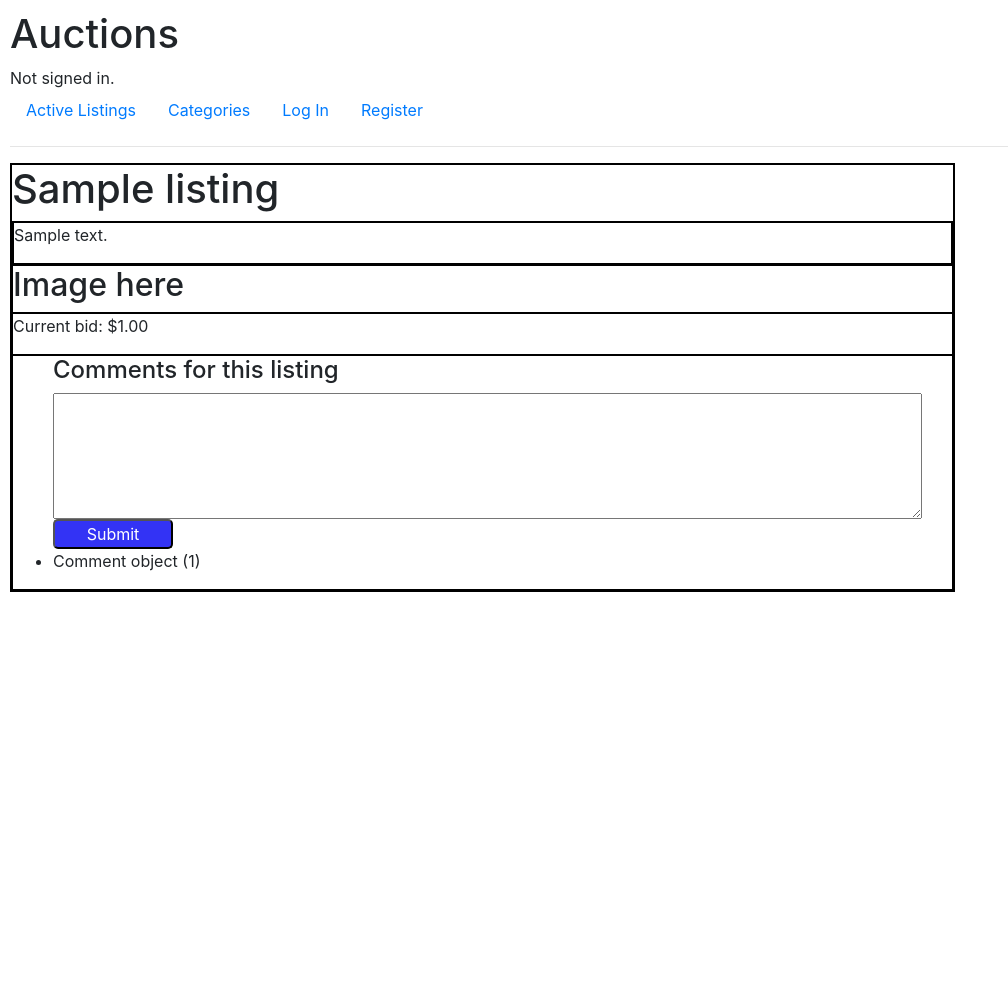
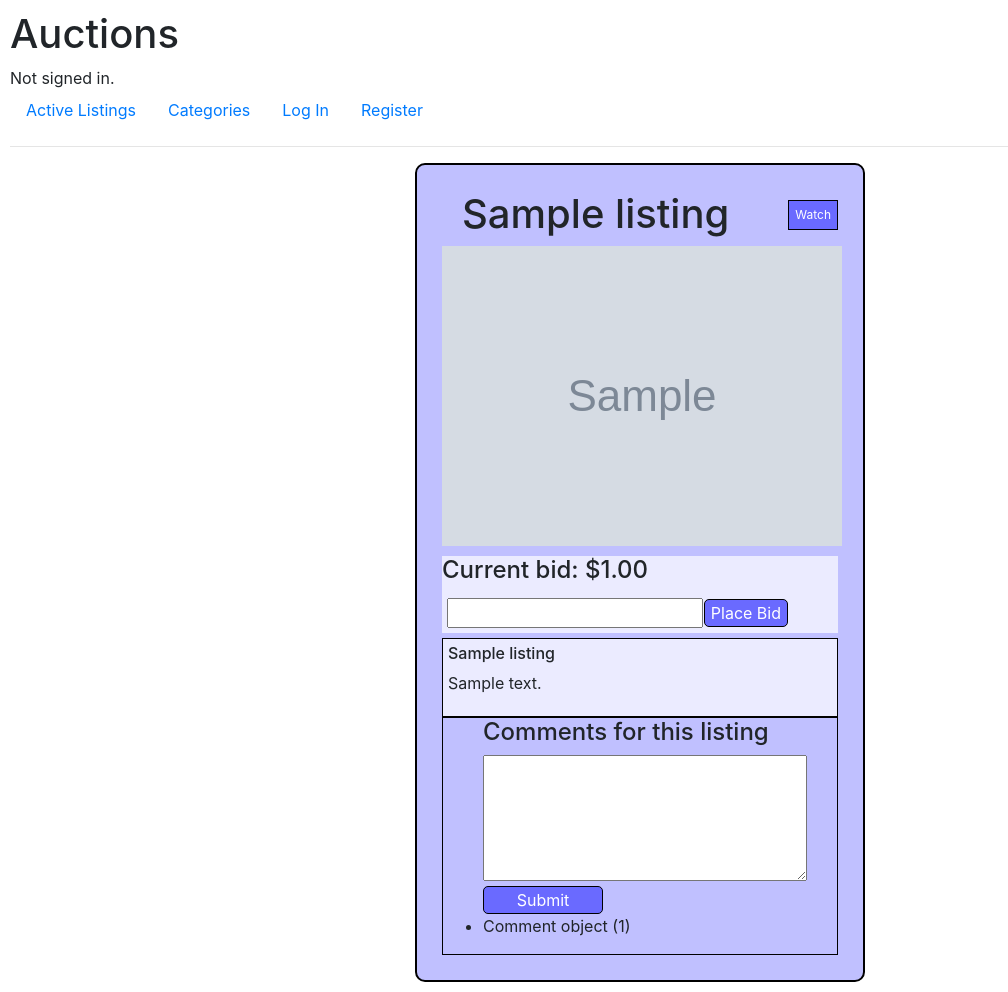
Before and after one commit to shaawwn/CS50w---Commerce, a Django app: page /listing/1 in a window 1280 px wide. Shown: the whole page, without its empty margins (0-1008 px from the left). Before the commit the page ends 592 px from the top, so only its background shows below. Run offline with Django 3.2, Linux system fonts and the light colour scheme; data comes from the database, SQL or seed files in the repository; both versions use the stored data as it was after the commit; tables that the repository leaves empty hold one stand-in row (values such as "Sample post"); grey boxes marked "Sample" are stand-in pictures; some libraries are stand-ins or nearby versions.

Commit message:
Added bidding

```diff
--- a/auctions/admin.py
+++ b/auctions/admin.py
@@ -3,3 +3,4 @@ from .models import Listing, User, Comment, Bid, Category
 # Register your models here.
 admin.site.register(Listing)
 admin.site.register(Category)
+admin.site.register(Bid)
--- a/auctions/models.py
+++ b/auctions/models.py
@@ -22,6 +22,8 @@ class Listing(models.Model):
     seller = models.ForeignKey('User', default=None, on_delete=models.CASCADE)
     created = models.DateTimeField(auto_now=True)
     image = models.ImageField(blank=True, null=True, upload_to="images/")
+    open = models.BooleanField(default=True)
+    top_bidder = models.ManyToManyField(User, blank=True, default=None, related_name="top_bidder")
 
 
 class Bid(models.Model):
--- a/auctions/static/auctions/styles.css
+++ b/auctions/static/auctions/styles.css
@@ -16,11 +16,51 @@ body {
 
 .container-listing {
     border: 2px solid black;
-    width: 75%;
+    /* width: 75%; */
+    margin: auto;
+    width: 450px;
+    background-color: rgb(192, 192, 255);
+    border-radius: 10px;
+    padding: 25px;
 }
 
+.listing-header {
+    position: relative;
+    text-align: left;
+    display: flex;
+    padding: 0px;
+    margin: 0px;;
+}
+
+.watch-btn {
+    position: absolute;
+    right: 0px;
+    top: 10px;
+    background-color: rgb(106, 106, 255);
+    color: white;
+    height: 30px;
+    /* width: 45px; */
+    font-size: 12px;
+    text-align: center;
+    border: 1px solid black;
+}
+
+.listing-close-btn {
+    position: absolute;
+    right: 0px;
+    top: 10px;
+    background-color: rgb(253, 104, 45);
+    color: white;
+    height: 30px;
+    /* width: 45px; */
+    font-size: 12px;
+    text-align: center;
+    border: 1px solid black;
+}
 .listing-description {
-    border: 2px solid black;
+    border: 1px solid black;
+    background-color:rgb(235, 235, 255);
+    padding: 5px;
 }
 
 .listing-comments {
@@ -32,19 +72,64 @@ body {
 }
 
 .listing-bid {
-    border: 1px solid black;
+    display: flex;
+    position: relative;
+    /* border: 1px solid black; */
+    border-top: None;
+    margin: auto;
+    margin-top: None;
+    margin-bottom: 5px;
+    background-color:rgb(235, 235, 255);
+    text-align: center;
+    padding: 5px;
+}
+
+.listing-current-bid {
+    margin-top: 10px;
+    margin-bottom: None;
+    background-color: rgb(235, 235, 255);
+    /* border: 1px solid black; */
+    border-bottom: None;
+    margin-bottom: None;
+}
+
+.bidding-form {
+    background-color:rgb(235, 235, 255);
+    /* border-left: 1px solid black; */
+}
+
+.listing-bid-btn {
+    position: absolute;
+    right: 50px;
+    top: 6px;
+    border-radius: 5px;
+    border:1px solid black;
+    background-color: rgb(106, 106, 255);
+    color: white;
 }
 
 .listing-comment-form {
     display: flex;
     flex-direction: column;
+    position: relative;
     margin-right: 30px;
 }
 
 .listing-comment-btn {
     width: 120px;
-    background-color: rgb(51, 51, 245);
+    background-color: rgb(106, 106, 255);
     color: white;
     border-radius: 5px;
     justify-content: flex-end;
+    border: 1px solid black;
+    margin-top: 5px;
 }
+
+.listing-image {
+    max-width: 400px;
+    max-height: 300px;
+    width: auto;
+    height: auto;
+    margin: auto;
+    border: none;
+}
--- a/auctions/templates/auctions/add_listing.html
+++ b/auctions/templates/auctions/add_listing.html
@@ -5,7 +5,7 @@
 
 {% block body %}
     <h1>Add a listing</h1>
-    <form action="{% url 'add_listing' %}" method="post">
+    <form action="{% url 'add_listing' %}" method="post" enctype="multipart/form-data">
         {% csrf_token %}
         {{ form.as_p }}
         <input type="submit" value="Create Listing">
--- a/auctions/templates/auctions/listing.html
+++ b/auctions/templates/auctions/listing.html
@@ -4,19 +4,42 @@
 {% endblock %}
 
 {% block body %}
-<div class='container-listing'>
-    <h1>{{ listing.title }}</h1>
 
-    <div class='listing-description'>
-        <p>{{ listing.description }}</p>
+{% if message %}
+
+    <div class='alert' style="background-image: red">
+        <h1>{{ message }}</h1>
     </div>
 
+{% endif %}
+<div class='container-listing'>
+    <div class=listing-header>
+        <h1 style="margin-left: 20px;">{{ listing.title }}</h1>
+
+        {% if listing.seller == request.user %}
+            <button class='listing-close-btn'>Close Listing</button>
+        {% else %}
+            <button class='watch-btn'>Watch</button>
+        {% endif %}
+    </div>
     <div class='listing-image'>
-        <h2>Image here</h2>
+        {% if listing.image %}
+            <img class="listing-image" src="/media/{{ listing.image }}">
+        {% else %}
+            <h4>No image for listing</h4>
+        {% endif %}
     </div>
-
-    <div class='listing-bid'>
-        <p>Current bid: ${{ bids.bid }}</p>
+    <form class="bidding-form" action="{% url 'place_bid' listing.id %}" method="post">
+        <h4 class="listing-current-bid">Current bid: ${{ bid }}</h4>
+        <div class='listing-bid'>
+            {% csrf_token %}
+            <input type="number" name="bid">
+            <input class='listing-bid-btn' type="submit" value="Place Bid">
+        </div>
+    </form>
+    <div class='listing-description'>
+        <h6>{{ listing.title }}</h6>
+        <p>{{ listing.description }}</p>
     </div>
 
     <div class="listing-comments">
--- a/auctions/urls.py
+++ b/auctions/urls.py
@@ -10,6 +10,7 @@ urlpatterns = [
     path("add_listing", views.add_listing, name="add_listing"),
     path("listing/<int:listing_id>", views.listing, name="listing"), # Use listing id
     path("watchlist", views.watchlist, name="watchlist"),
+    path("place_bid/<int:listing_id>", views.place_bid, name="place_bid"),
     path("categories", views.categories, name="categories"),
 
     # API ROUTES
--- a/auctions/views.py
+++ b/auctions/views.py
@@ -5,11 +5,12 @@ from django.shortcuts import render
 from django.urls import reverse
 from .models import User, Listing, Bid, Comment, Category
 from .forms import ListingForm
+from django.contrib import messages
+
 
 # ----------------------------- MAIN PAGE --------
 def index(request):
-
-    listings = Listing.objects.all()
+    listings = Listing.objects.filter(open=True)
     return render(request, "auctions/index.html", {
         "listings": listings
     })
@@ -69,7 +70,7 @@ def register(request):
 # ------------ PAGES
 
 def add_listing(request):
-    print("REQUEST:", request.POST)
+    print("REQUEST:", request.POST, request.FILES)
     if request.method == 'POST':
         form = ListingForm(request.POST)
         category = Category.objects.filter(cat_type=request.POST['category'])
@@ -78,7 +79,7 @@ def add_listing(request):
             category.save()
             category = Category.objects.filter(cat_type=request.POST['category'])
         # listing = Listing.objects.create(title=request.POST['title'], description=request.POST['description'], starting_bid=request.POST['starting_bid'], category=request.POST['category'])
-        listing = Listing(title=request.POST['title'], description=request.POST['description'], starting_bid=request.POST['starting_bid'], seller=request.user)
+        listing = Listing(title=request.POST['title'], description=request.POST['description'], starting_bid=request.POST['starting_bid'], image=request.FILES['image'], seller=request.user)
         listing.save()
         bid = Bid(listing=listing, bid=listing.starting_bid)
         bid.save()
@@ -93,23 +94,58 @@ def add_listing(request):
 
 
 def listing(request, listing_id):
-
+    """Display listing item"""
     listing = Listing.objects.get(id=listing_id)
     bids = Bid.objects.filter(listing=listing)
 
-    print(max(bids).bid)
+
     comments = Comment.objects.filter(listing=listing)
     return render(request, 'auctions/listing.html', {
         "listing": listing,
-        "bids": max(bids),
+        "bid": max([bid.bid for bid in bids]),
         "comments": comments
     })
 
+
+def close_listing(request, listing_id):
+    """Allow a seller to close a listing"""
+
+    listing = Listing.objects.get(id=listing_id)
+    listing.open = False
+    listing.save()
+
+    pass
 
 def watchlist(request):
 
     return render(request, 'auctions/watchlist.html')
 
+def place_bid(request, listing_id):
+    """Users may place a bid on an item"""
+
+    user = User.objects.filter(username=request.user)
+    if request.method == 'POST':
+        listing = Listing.objects.get(id=listing_id)
+        bids = Bid.objects.filter(listing=listing)
+        max_bid = max([bid.bid for bid in bids])
+
+        if float(request.POST['bid']) <= max_bid:
+            message = "Your bid must be higher than current bid"
+            # return HttpResponse("Your bid must be higher than the current bid")
+            return HttpResponseRedirect(reverse('listing', args=[listing_id]))
+
+
+        new_bid = Bid(listing=listing, bid=request.POST['bid'])
+
+        new_bid.save()
+        listing.top_bidder.set(user)
+        listing.save()
+
+
+    return HttpResponseRedirect(reverse('listing', args=[listing_id]))
+
+
+
 
 def categories(request):
 
--- a/commerce/settings.py
+++ b/commerce/settings.py
@@ -121,6 +121,9 @@ USE_TZ = True
 # https://docs.djangoproject.com/en/3.0/howto/static-files/
 
 STATIC_URL = '/static/'
+STATICFILES_DIRS = (
+    os.path.join(BASE_DIR, 'static'),
+)
 
 MEDIA_URL = '/media/'
 
--- a/commerce/urls.py
+++ b/commerce/urls.py
@@ -21,4 +21,4 @@ from django.conf import settings
 urlpatterns = [
     path("admin/", admin.site.urls),
     path("", include("auctions.urls"))
-] + static(settings.MEDIA_URL, document_root=settings.MEDIA_ROOT)
+]+ static(settings.MEDIA_URL, document_root=settings.MEDIA_ROOT)
```
Also changed, not shown: auctions/migrations/0003_listing_open.py (added), auctions/migrations/0004_listing_top_bidder.py (added), db.sqlite3, media/images/dndplayers.jpg (added), media/images/dndplayers_3v2J2BS.jpg (added), media/images/dndplayers_8PZJE9j.jpg (added), media/images/ig2000.jpg (added), media/images/wizard.jpg (added), media/images/wizard_4Qvfx8W.jpg (added).
